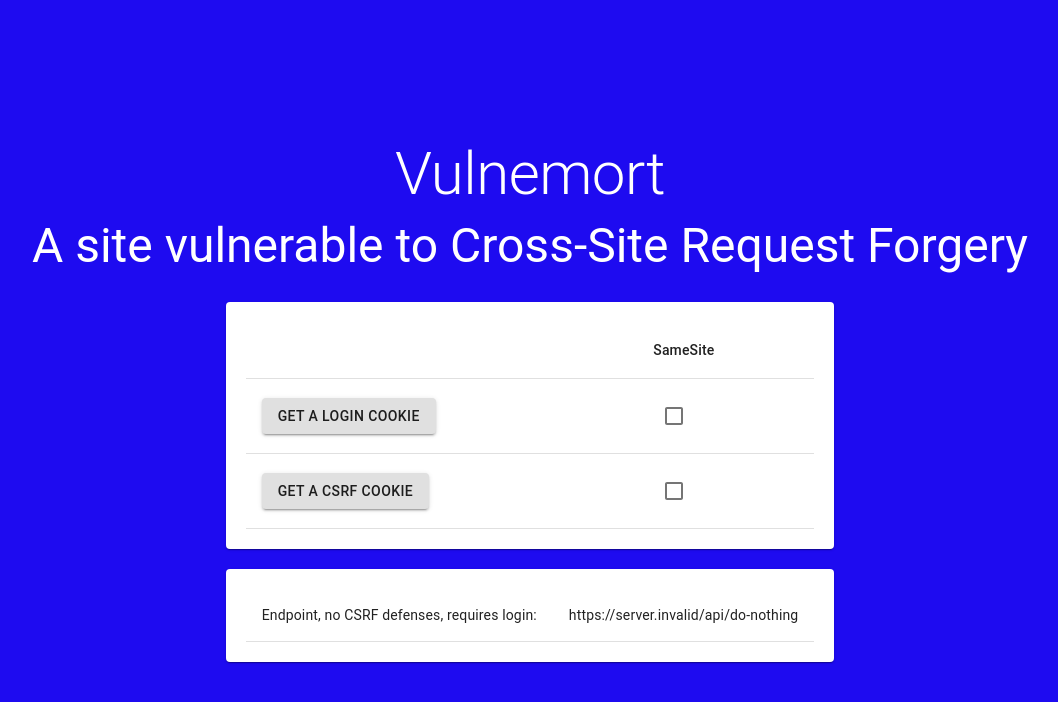
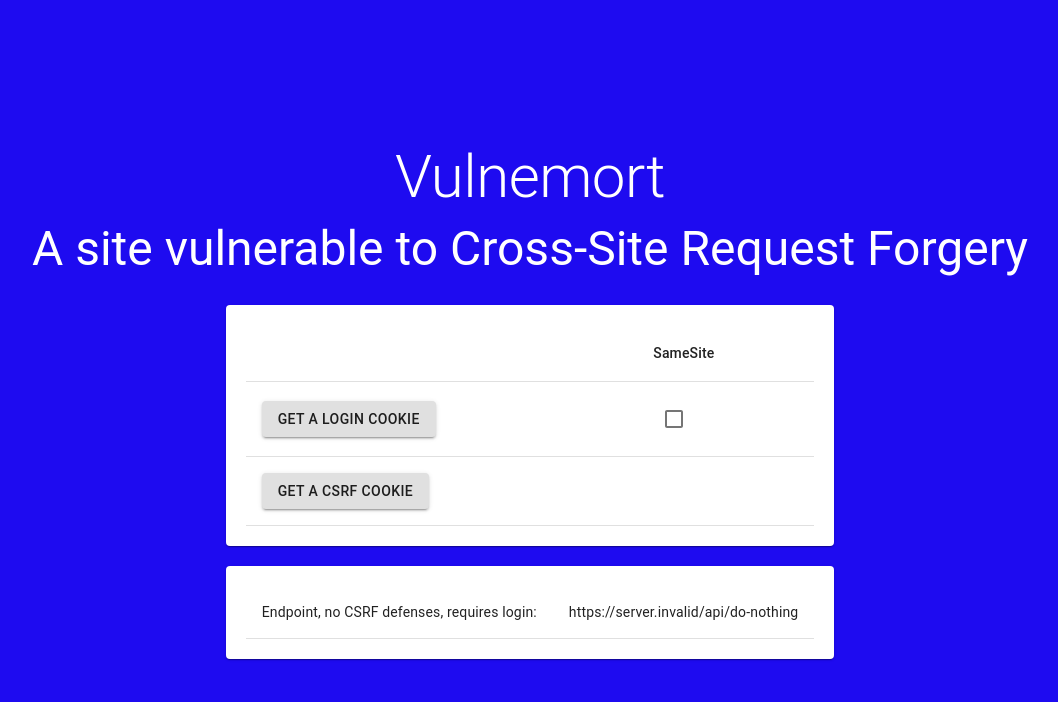
Before and after one commit to douglasnaphas/csrf-vulnerable, a React (Create React App) app: page / in a window 1280 px wide. Shown: the top 702 px of the page, without its empty margins (110-1168 px from the left). Built offline with nearby package versions, Linux system fonts and the light colour scheme; no server answers.

Commit message:
Remove samesite option for CSRF token cookie
It makes no sense to set samesite on a CSRF token.

```diff
--- a/src/App.js
+++ b/src/App.js
@@ -80,14 +80,7 @@ function App() {
                     </Button>
                   </div>
                 </TableCell>
-                <TableCell>
-                  <Checkbox
-                    checked={CSRFSameSite}
-                    onChange={event => {
-                      setCSRFSameSite(event.target.checked);
-                    }}
-                  ></Checkbox>
-                </TableCell>
+                <TableCell></TableCell>
               </TableRow>
             </TableBody>
           </Table>
```
